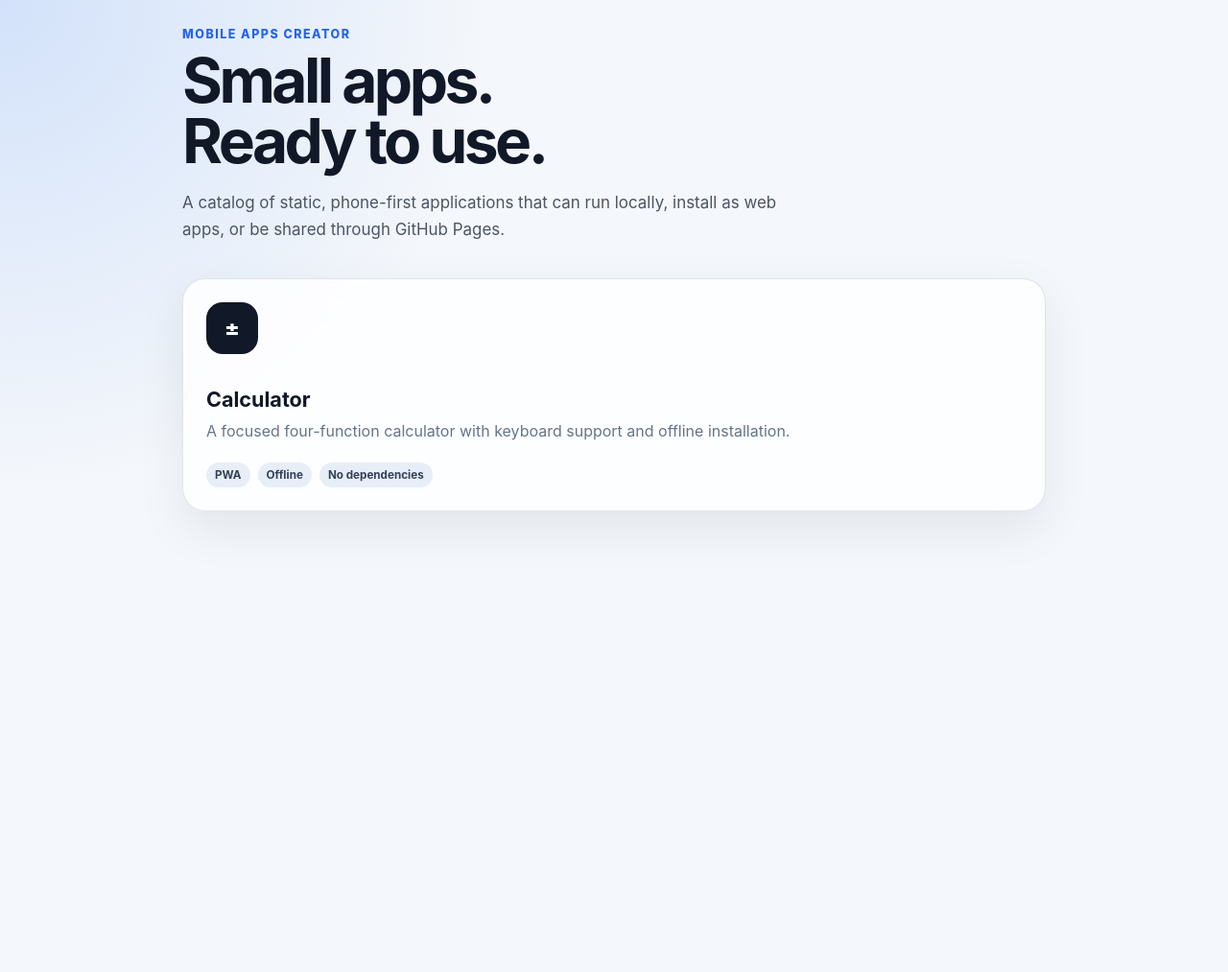
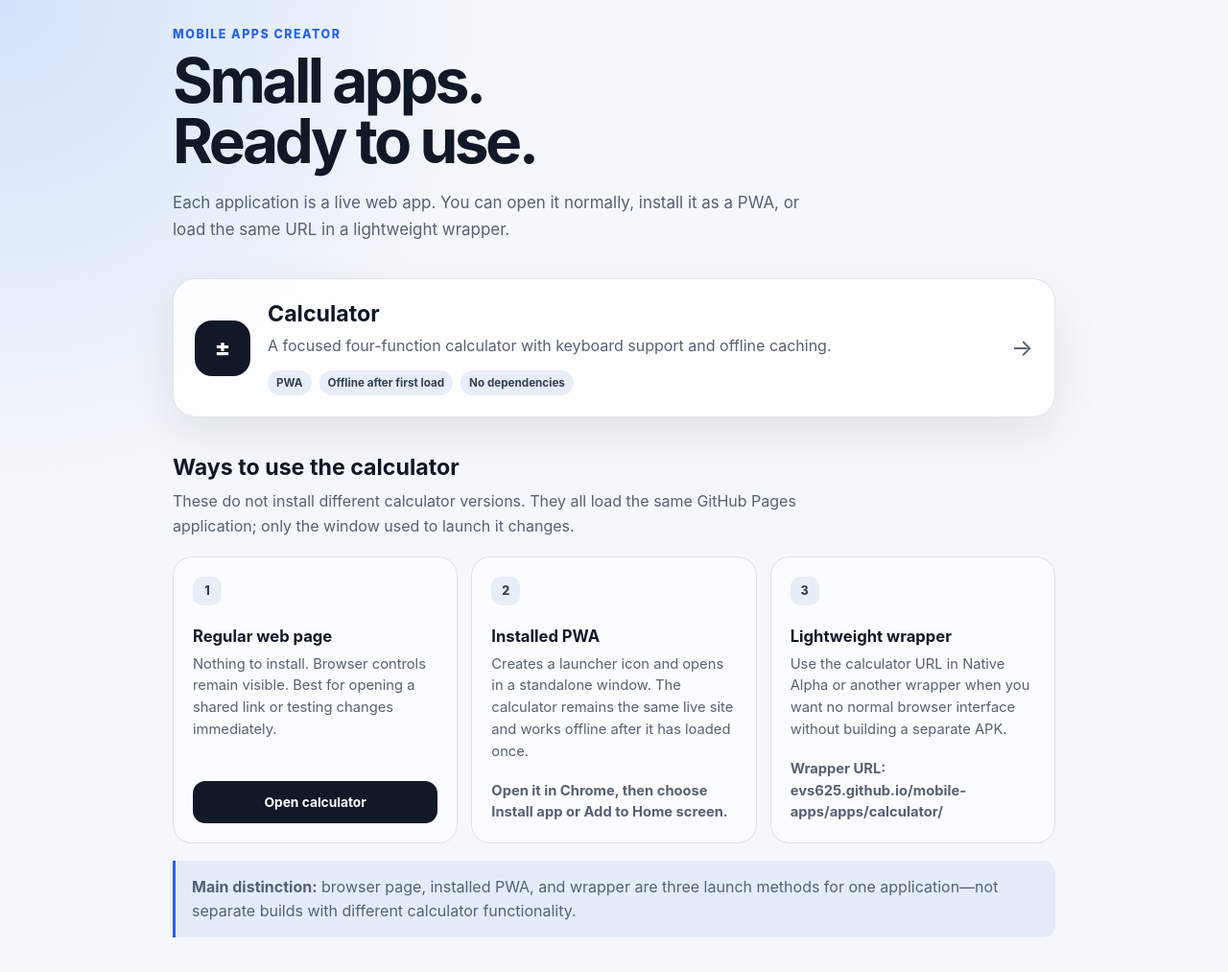
Before and after one commit to evs625/mobile-apps, a website: page index.html in a window 1280 px wide. Shown: the whole page at 96% size. Before the commit the page ends 800 px from the top, so only its background shows below. Drawn offline with Linux system fonts and the light colour scheme.

Commit message:
Clarify web, PWA, and wrapper usage

```diff
--- a/index.html
+++ b/index.html
@@ -5,55 +5,121 @@
   <meta name="viewport" content="width=device-width, initial-scale=1, viewport-fit=cover">
   <meta name="color-scheme" content="light dark">
   <meta name="theme-color" content="#111827">
+  <meta name="description" content="A catalog of small, phone-first web applications.">
   <title>Mobile Apps</title>
   <style>
     :root {
       color-scheme: light dark;
       font-family: Inter, ui-sans-serif, system-ui, -apple-system, BlinkMacSystemFont, "Segoe UI", sans-serif;
-      background: #f4f7fb;
-      color: #111827;
+      --page: #f4f7fb;
+      --surface: rgba(255, 255, 255, .84);
+      --surface-soft: rgba(255, 255, 255, .62);
+      --text: #111827;
+      --muted: #566174;
+      --line: rgba(148, 163, 184, .28);
+      --accent: #2563eb;
+      --tag: #e8eef8;
     }
+
     * { box-sizing: border-box; }
+
     body {
       margin: 0;
       min-height: 100dvh;
-      padding: max(28px, env(safe-area-inset-top)) max(20px, env(safe-area-inset-right)) max(32px, env(safe-area-inset-bottom)) max(20px, env(safe-area-inset-left));
+      padding: max(28px, env(safe-area-inset-top)) max(20px, env(safe-area-inset-right)) max(36px, env(safe-area-inset-bottom)) max(20px, env(safe-area-inset-left));
       background:
         radial-gradient(circle at top left, rgba(59, 130, 246, .18), transparent 32rem),
-        #f4f7fb;
+        var(--page);
+      color: var(--text);
     }
-    main { width: min(100%, 900px); margin: 0 auto; }
-    .eyebrow { margin: 0 0 10px; color: #2563eb; font-size: .78rem; font-weight: 800; letter-spacing: .12em; text-transform: uppercase; }
+
+    main { width: min(100%, 920px); margin: 0 auto; }
+    .eyebrow { margin: 0 0 10px; color: var(--accent); font-size: .78rem; font-weight: 800; letter-spacing: .12em; text-transform: uppercase; }
     h1 { margin: 0; font-size: clamp(2rem, 8vw, 4rem); line-height: .98; letter-spacing: -.055em; }
-    .intro { max-width: 640px; margin: 20px 0 36px; color: #4b5563; font-size: 1.06rem; line-height: 1.65; }
-    .grid { display: grid; grid-template-columns: repeat(auto-fit, minmax(min(100%, 270px), 1fr)); gap: 18px; }
-    .card {
-      display: block;
-      padding: 24px;
-      border: 1px solid rgba(148, 163, 184, .28);
+    .intro { max-width: 680px; margin: 20px 0 36px; color: var(--muted); font-size: 1.06rem; line-height: 1.65; }
+    h2 { margin: 0; font-size: 1.45rem; }
+    h3 { margin: 0 0 8px; font-size: 1.04rem; }
+
+    .app-card {
+      display: grid;
+      grid-template-columns: auto 1fr auto;
+      align-items: center;
+      gap: 18px;
+      padding: 22px;
+      border: 1px solid var(--line);
       border-radius: 24px;
-      background: rgba(255, 255, 255, .82);
+      background: var(--surface);
       color: inherit;
       text-decoration: none;
       box-shadow: 0 18px 50px rgba(15, 23, 42, .08);
       backdrop-filter: blur(18px);
       transition: transform .18s ease, box-shadow .18s ease;
     }
-    .card:hover { transform: translateY(-3px); box-shadow: 0 22px 60px rgba(15, 23, 42, .13); }
-    .card:focus-visible { outline: 3px solid #2563eb; outline-offset: 4px; }
-    .icon { display: grid; place-items: center; width: 54px; height: 54px; margin-bottom: 34px; border-radius: 17px; background: #111827; color: white; font-size: 1.45rem; font-weight: 800; }
-    h2 { margin: 0 0 8px; font-size: 1.35rem; }
-    .card p { margin: 0; color: #64748b; line-height: 1.55; }
-    .meta { display: flex; gap: 8px; flex-wrap: wrap; margin-top: 20px; }
-    .tag { padding: 6px 9px; border-radius: 999px; background: #e8eef8; color: #334155; font-size: .73rem; font-weight: 700; }
+
+    .app-card:hover { transform: translateY(-3px); box-shadow: 0 22px 60px rgba(15, 23, 42, .13); }
+    .app-card:focus-visible, .action:focus-visible { outline: 3px solid var(--accent); outline-offset: 4px; }
+    .icon { display: grid; place-items: center; width: 58px; height: 58px; border-radius: 18px; background: #111827; color: white; font-size: 1.5rem; font-weight: 800; }
+    .app-copy p { margin: 7px 0 0; color: var(--muted); line-height: 1.5; }
+    .arrow { color: var(--muted); font-size: 1.5rem; }
+    .meta { display: flex; gap: 8px; flex-wrap: wrap; margin-top: 14px; }
+    .tag { padding: 6px 9px; border-radius: 999px; background: var(--tag); color: #334155; font-size: .73rem; font-weight: 700; }
+
+    .usage { margin-top: 38px; }
+    .usage-header { max-width: 690px; margin-bottom: 18px; }
+    .usage-header p { margin: 9px 0 0; color: var(--muted); line-height: 1.6; }
+    .option-grid { display: grid; grid-template-columns: repeat(3, 1fr); gap: 14px; }
+    .option {
+      display: flex;
+      flex-direction: column;
+      min-height: 230px;
+      padding: 20px;
+      border: 1px solid var(--line);
+      border-radius: 20px;
+      background: var(--surface-soft);
+      backdrop-filter: blur(14px);
+    }
+    .number { display: grid; place-items: center; width: 30px; height: 30px; margin-bottom: 22px; border-radius: 10px; background: var(--tag); color: #334155; font-size: .78rem; font-weight: 800; }
+    .option p { margin: 0; color: var(--muted); line-height: 1.55; font-size: .92rem; }
+    .action {
+      display: inline-flex;
+      align-items: center;
+      justify-content: center;
+      min-height: 44px;
+      margin-top: auto;
+      padding: 0 14px;
+      border-radius: 13px;
+      background: #111827;
+      color: white;
+      font-size: .86rem;
+      font-weight: 750;
+      text-decoration: none;
+    }
+    .instruction { margin-top: auto; padding-top: 18px; color: var(--text); font-size: .84rem; font-weight: 700; line-height: 1.45; }
+    .same-app { margin: 18px 0 0; padding: 15px 17px; border-left: 3px solid var(--accent); border-radius: 0 13px 13px 0; background: rgba(37, 99, 235, .08); color: var(--muted); line-height: 1.55; }
+
+    @media (max-width: 720px) {
+      .option-grid { grid-template-columns: 1fr; }
+      .option { min-height: 190px; }
+    }
+
+    @media (max-width: 480px) {
+      .app-card { grid-template-columns: auto 1fr; }
+      .arrow { display: none; }
+    }
+
     @media (prefers-color-scheme: dark) {
-      :root { background: #080d18; color: #f8fafc; }
-      body { background: radial-gradient(circle at top left, rgba(59, 130, 246, .18), transparent 32rem), #080d18; }
-      .intro { color: #a6b1c2; }
-      .card { background: rgba(15, 23, 42, .78); border-color: rgba(148, 163, 184, .18); }
-      .card p { color: #9aa8bc; }
-      .icon { background: #f8fafc; color: #111827; }
-      .tag { background: #182338; color: #cbd5e1; }
+      :root {
+        --page: #080d18;
+        --surface: rgba(15, 23, 42, .80);
+        --surface-soft: rgba(15, 23, 42, .62);
+        --text: #f8fafc;
+        --muted: #a6b1c2;
+        --line: rgba(148, 163, 184, .18);
+        --tag: #182338;
+      }
+      .icon, .action { background: #f8fafc; color: #111827; }
+      .tag, .number { color: #cbd5e1; }
+      .same-app { background: rgba(59, 130, 246, .10); }
     }
   </style>
 </head>
@@ -61,19 +127,52 @@
   <main>
     <p class="eyebrow">Mobile Apps Creator</p>
     <h1>Small apps.<br>Ready to use.</h1>
-    <p class="intro">A catalog of static, phone-first applications that can run locally, install as web apps, or be shared through GitHub Pages.</p>
+    <p class="intro">Each application is a live web app. You can open it normally, install it as a PWA, or load the same URL in a lightweight wrapper.</p>
 
-    <section class="grid" aria-label="Available applications">
-      <a class="card" href="./apps/calculator/">
-        <span class="icon" aria-hidden="true">±</span>
+    <a class="app-card" href="./apps/calculator/">
+      <span class="icon" aria-hidden="true">±</span>
+      <span class="app-copy">
         <h2>Calculator</h2>
-        <p>A focused four-function calculator with keyboard support and offline installation.</p>
+        <p>A focused four-function calculator with keyboard support and offline caching.</p>
         <span class="meta">
           <span class="tag">PWA</span>
-          <span class="tag">Offline</span>
+          <span class="tag">Offline after first load</span>
           <span class="tag">No dependencies</span>
         </span>
-      </a>
+      </span>
+      <span class="arrow" aria-hidden="true">→</span>
+    </a>
+
+    <section class="usage" aria-labelledby="usage-title">
+      <div class="usage-header">
+        <h2 id="usage-title">Ways to use the calculator</h2>
+        <p>These do not install different calculator versions. They all load the same GitHub Pages application; only the window used to launch it changes.</p>
+      </div>
+
+      <div class="option-grid">
+        <article class="option">
+          <span class="number">1</span>
+          <h3>Regular web page</h3>
+          <p>Nothing to install. Browser controls remain visible. Best for opening a shared link or testing changes immediately.</p>
+          <a class="action" href="./apps/calculator/">Open calculator</a>
+        </article>
+
+        <article class="option">
+          <span class="number">2</span>
+          <h3>Installed PWA</h3>
+          <p>Creates a launcher icon and opens in a standalone window. The calculator remains the same live site and works offline after it has loaded once.</p>
+          <p class="instruction">Open it in Chrome, then choose <strong>Install app</strong> or <strong>Add to Home screen</strong>.</p>
+        </article>
+
+        <article class="option">
+          <span class="number">3</span>
+          <h3>Lightweight wrapper</h3>
+          <p>Use the calculator URL in Native Alpha or another wrapper when you want no normal browser interface without building a separate APK.</p>
+          <p class="instruction">Wrapper URL:<br><strong>evs625.github.io/mobile-apps/apps/calculator/</strong></p>
+        </article>
+      </div>
+
+      <p class="same-app"><strong>Main distinction:</strong> browser page, installed PWA, and wrapper are three launch methods for one application—not separate builds with different calculator functionality.</p>
     </section>
   </main>
 </body>
```
